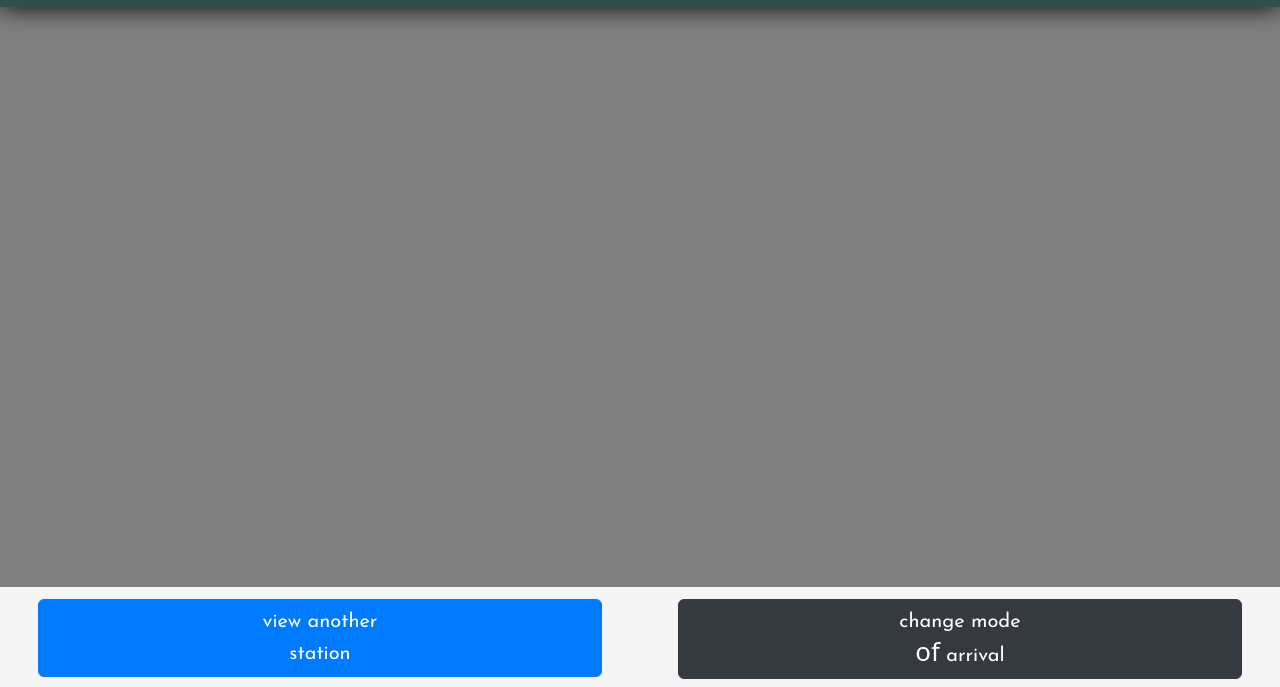
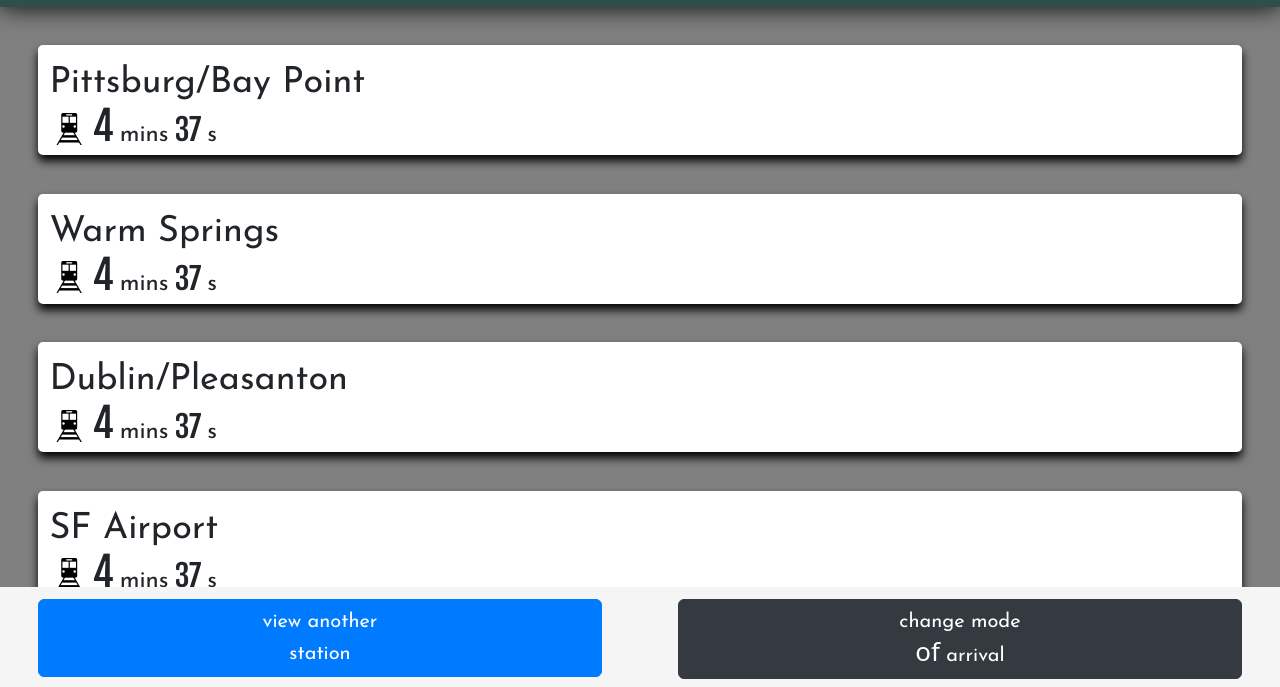
Before and after one commit to yiyi098/BART-Now, a plain HTML site: page index.html in a window 1280 px wide. Shown: the part 113-800 px from the top of the page. Drawn offline with nearby package versions, Linux system fonts and the light colour scheme; a web font is replaced by a local one.

Commit message:
front-end skeleton

```diff
--- a/assets/css/style.css
+++ b/assets/css/style.css
@@ -135,10 +135,9 @@ ul {
 }
 li a:hover {
 	background-color: rgba(94, 29, 66, 1);
+    text-decoration: none;
+    box-shadow: 0 5px 8px 0 black;
 	color: white;
-    text-decoration: none;
-    box-shadow: 0 8px 12px 0 black;
-    list-style-type: none;
 }
 .modal-title {
 	font-size: 24px;
@@ -162,8 +161,9 @@ section {
 	float: right;
 }
 #nextArrivingTrains {
-	height: 320px;
+	height: 80vh;
     width: 100%;
+    overflow-y: auto;
 }
 #seeMoreTrainsDiv {
     height: auto;
@@ -192,7 +192,6 @@ section {
     height: 100px;
     background-color: #f5f5f5;
 	box-shadow: 12px 0 0 0 black;
-
 	padding: 0;
     /*margin-bottom: -110px;*/
 }
@@ -247,5 +246,41 @@ section {
     margin: 3%;
     padding: 4px;
     border: 3px solid white;
+    border-radius: 5px;
     box-shadow: 0 6px 10px 0 black;
+    background-color: white;
+    height: 110px;
 }
+.trainButtonRow {
+	height: 40px;
+	padding: 4px;
+	display: block;
+}
+.row1 {
+	font-family: "Josefin Sans", sans;
+	font-size: 36px;
+}
+.row2 {
+	font-family: "Fjalla One", sans;
+}
+.trainImage {
+	margin: 0 4px 14px 4px;
+}
+.minutesSpan {
+	padding: 0 3px;
+	font-size: 40px;
+}
+.minsSpan {
+	padding: 0 3px;
+	font-size: 24px;
+	font-family: "Josefin Sans", sans;
+}
+.secondsSpan {
+	padding: 0 3px;
+	font-size: 30px;
+}
+.sSpan {
+	padding: 0 3px;
+	font-size: 24px;
+	font-family: "Josefin Sans", sans;
+}
--- a/assets/javascript/workshop.js
+++ b/assets/javascript/workshop.js
@@ -21,8 +21,6 @@ $("#otherStation-btn").on("click", function(event){
 	console.log("i've been clicked");
 	event.preventDefault();
 	$("#otherStations").modal("show");
-	// $("#otherStations").removeClass("sidebarInvisible sidebarDisappear");
-	// $("#otherStations").addClass("sidebarAppear");
 });
 
 $("#closeButton").on("click", function(event){
@@ -32,12 +30,41 @@ $("#closeButton").on("click", function(event){
 	$("#otherStations").addClass("sidebarDisappear");
 });
 
+//  create the buttons for viewing the next trains
+var soonestTrains = ["Pittsburg/Bay Point", "Warm Springs", "Dublin/Pleasanton", "SF Airport"];
+
 function createTrainButtons() {
+	for (i = 0; i < soonestTrains.length; i++) {
+		var traintainer = $("<div class='traintainer'>");
+		var row1 = $("<div class='trainButtonRow row1'>");
+		var row2 = $("<div class='trainButtonRow row2'>");
+		var color = "yellow";
+		var line = $("<img src='assets/images/' + color + '.png' class='trainColors'>");
+		var minutes = "4";
+		var seconds = "37";
+		var trainImage = $("<img src='assets/images/train.png' width='32px' height='32px' class='trainImage'>");
+		var lineColorSpan = $("<span class=lineColorSpan>");
+		var minutesSpan = $("<span class='minutesSpan'>");
+		var minsSpan = $("<span class='minsSpan'>");
+		var secondsSpan = $("<span class='secondsSpan'>");
+		var sSpan = $("<span class='sSpan'>");
+		minutesSpan.text(minutes);
+		minsSpan.text("mins");
+		secondsSpan.text(seconds);
+		sSpan.text("s");
+		row2.append(trainImage);
+		row2.append(lineColorSpan);
+		row2.append(minutesSpan);
+		row2.append(minsSpan);
+		row2.append(secondsSpan);
+		row2.append(sSpan);
+		row1.text(soonestTrains[i]);
+		traintainer.append(row1);
+		traintainer.append(row2);
+		$("#nextArrivingTrains").append(traintainer);
+	}
+}
 
-	var traintainer = $("<button>");
-
-	var row1 = $("<div class='row'>");
-
-
-
-}
+$(document).ready(function(){
+	createTrainButtons();
+})
```
Also changed, not shown: assets/images/train.png (renamed from assets/images/train1.png).
